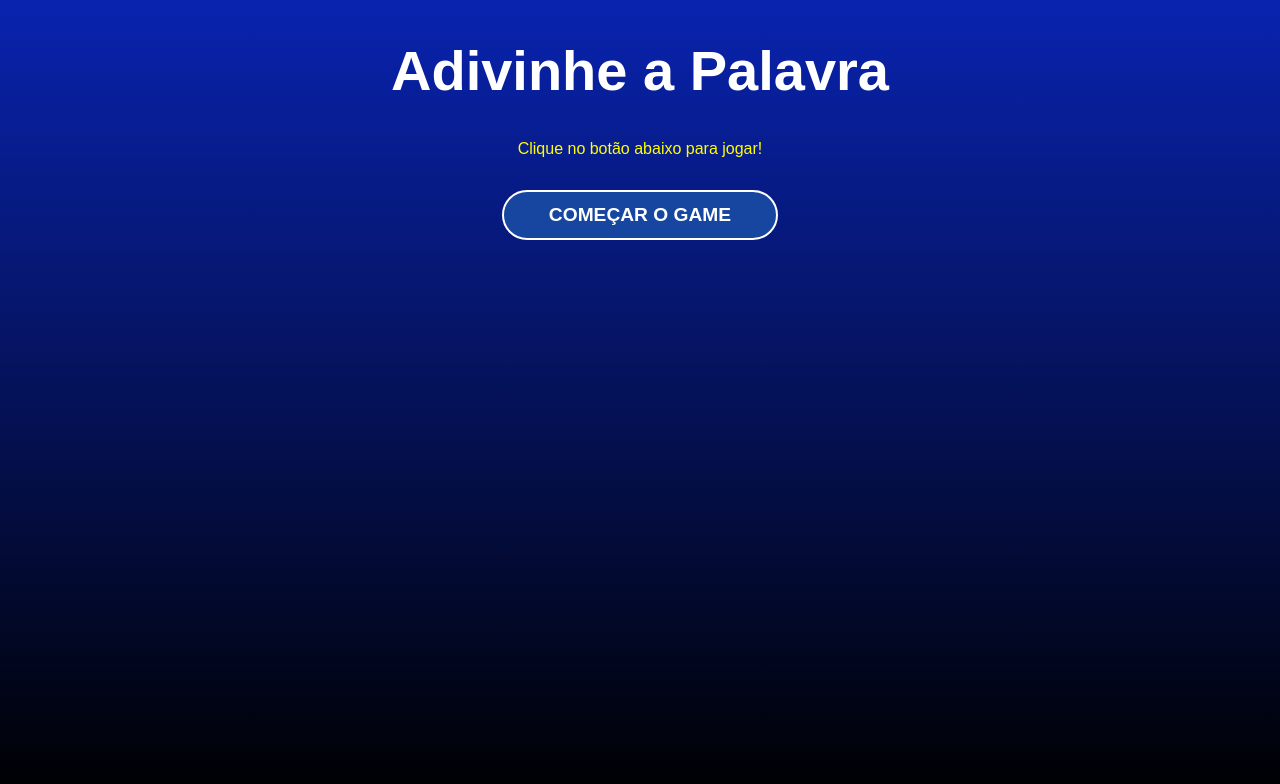
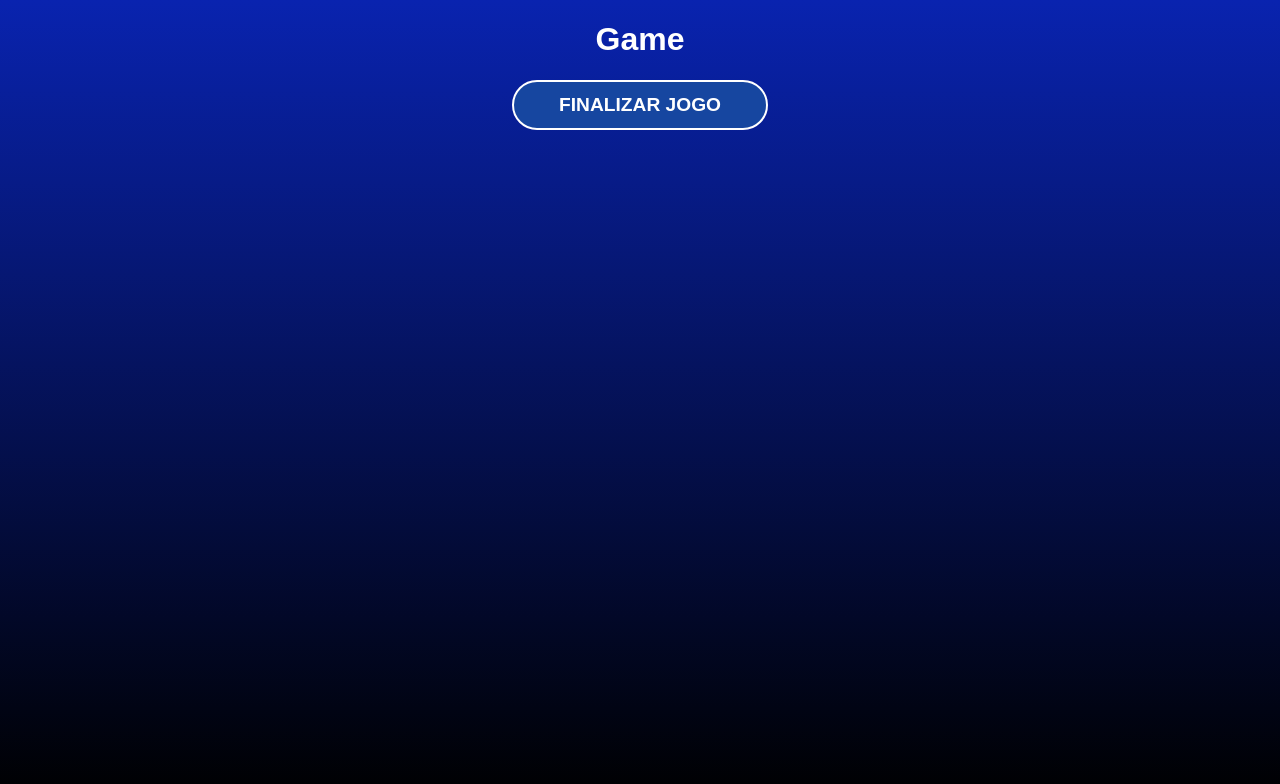
Before and after one commit to phxofc/GameAdivinharReact, a React (Vite) app: page / in a window 1280 px wide. Both pictures are taken after a click on the button "COMEÇAR O GAME". Shown: the top 784 px of the page. Built offline with nearby package versions, Linux system fonts and the light colour scheme.

Commit message:
estágios do game

```diff
--- a/src/App.jsx
+++ b/src/App.jsx
@@ -1,8 +1,8 @@
-import { useState } from 'react'
+
 //CSS
 import './App.css'
 //react
-
+import { useState } from 'react'
 
 //data
 import { wordList } from './assets/data/words'
@@ -23,14 +23,26 @@
   const [count, setCount] = useState(0)
   const [gameStage, setGameStage]= useState(stages[0].name)
   const [words] = useState(wordList);
-  console.log(words)
+
+  //start game
+  const startGame = () =>{
+    setGameStage(stages[1].name)
+  }
+  // processo de letter input
+  const verifyLetter = () =>{
+    setGameStage(stages[2].name)
+  }
+  //restart the game
+  const retry =()=>{
+    setGameStage(stages[0].name)
+  }
 
   return (
     <>
       <div>
-      {gameStage == 'start' &&  <StartScreen/>}
-      {gameStage == 'game' &&  <Game/>}
-      {gameStage == 'end' &&  <GameOver/>}
+      {gameStage == 'start' &&  <StartScreen startGame={startGame}  />}
+      {gameStage == 'game' &&  <Game verifyLetter={verifyLetter}/>}
+      {gameStage == 'end' &&  <GameOver retry={retry}/>}
       </div>
 
     </>
--- a/src/assets/components/Game.jsx
+++ b/src/assets/components/Game.jsx
@@ -1,8 +1,12 @@
 import './Game.css'
 
-const Game = () => {
+const Game = ({verifyLetter}) => {
   return (
-    <div>Game</div>
+    <div>
+        <h1>Game</h1>
+    <button onClick={verifyLetter}>Finalizar Jogo</button>
+
+    </div>
   )
 }
 
--- a/src/assets/components/GameOver.jsx
+++ b/src/assets/components/GameOver.jsx
@@ -1,8 +1,11 @@
 import './GameOver.css'
 
-const GameOver = () => {
+const GameOver = ({retry}) => {
   return (
-    <div>GameOver</div>
+    <div>
+        <h1>GAME OVER</h1>
+        <button onClick={retry}>Recomeçar</button>
+    </div>
   )
 }
 
--- a/src/assets/components/StartScreen.jsx
+++ b/src/assets/components/StartScreen.jsx
@@ -1,12 +1,12 @@
 import './StartScreen.css'
 
-const StartScreen = () => {
+const StartScreen = ({startGame}) => {
   return (
     <div className='start'>
 
         <h1>Adivinhe a Palavra</h1>
         <p>Clique no botão abaixo para jogar!</p>
-        <button>Começar o Game</button>
+        <button onClick={startGame}>Começar o Game</button>
 
     </div>
   )
```
